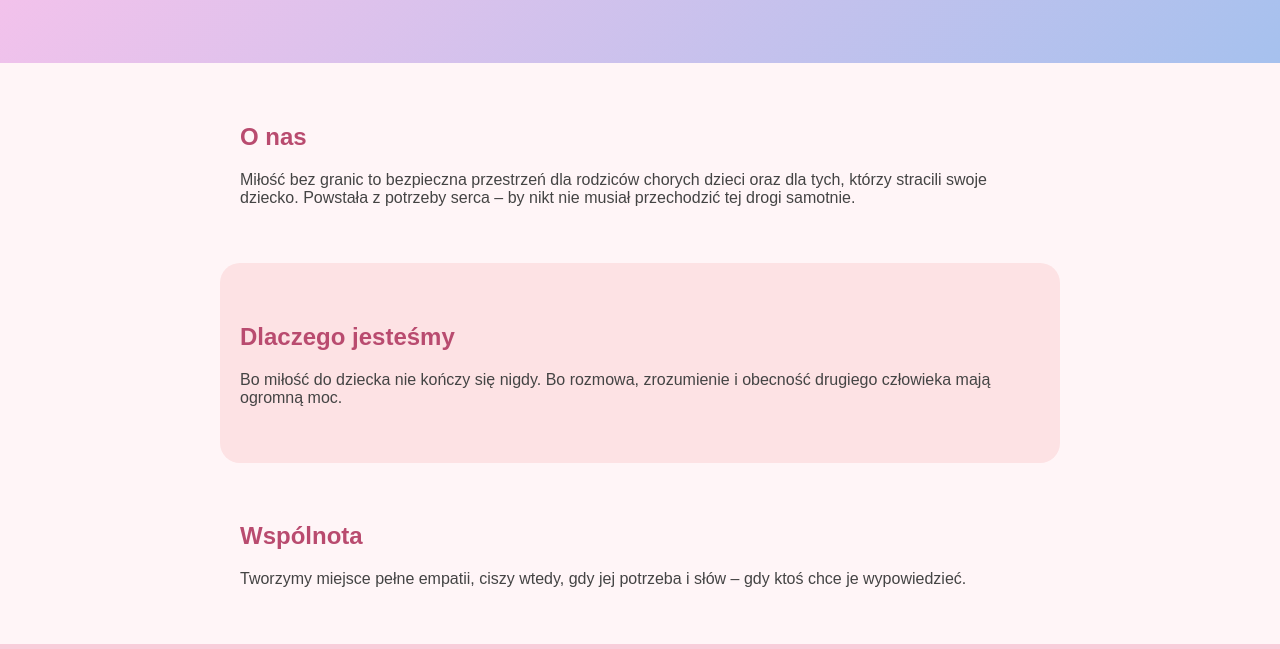
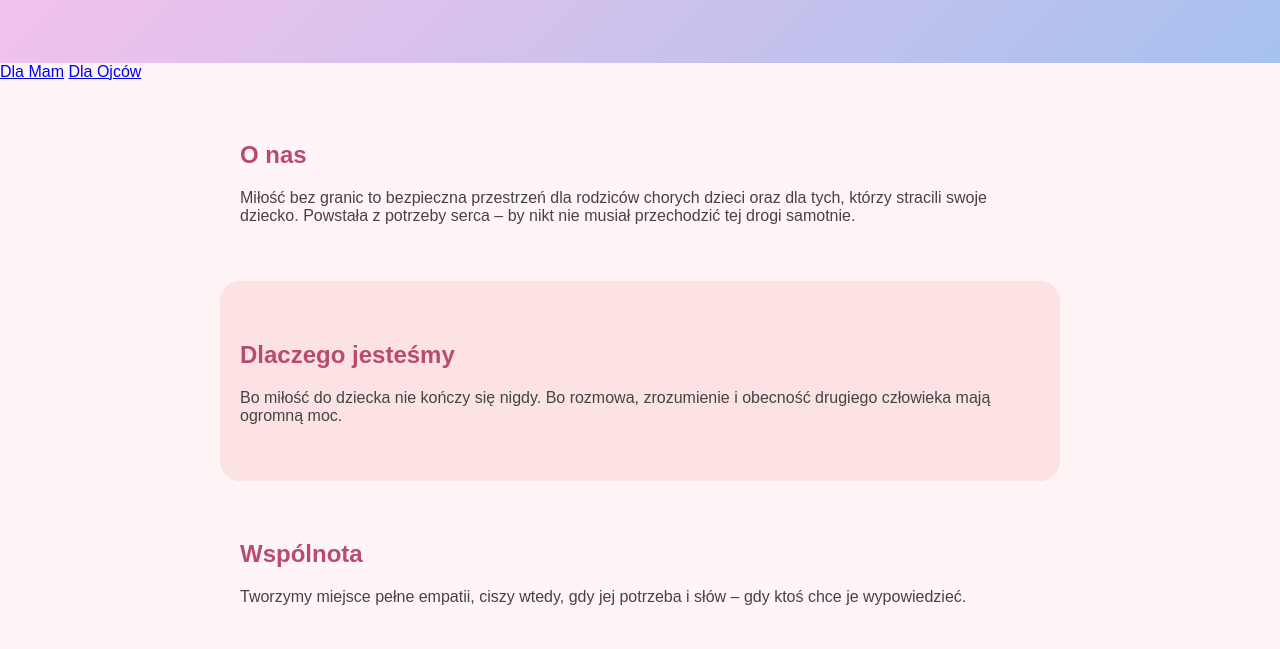
Before and after one commit to krystiawojkry-dotcom/milosc-bez-granic, a plain HTML site: page index.html in a window 1280 px wide. Shown: the part 151-800 px from the top of the page. Drawn offline with Linux system fonts and the light colour scheme.

Commit message:
Update index.html

```diff
--- a/index.html
+++ b/index.html
@@ -11,6 +11,8 @@
 <h1>Miłość bez granic</h1>
 <p>Wsparcie dla rodziców – razem w bólu i nadziei</p>
 </header>
+<a href="mamy.html">Dla Mam</a>
+<a href="ojcowie.html">Dla Ojców</a>
 
 <section>
 <h2>O nas</h2>
```
